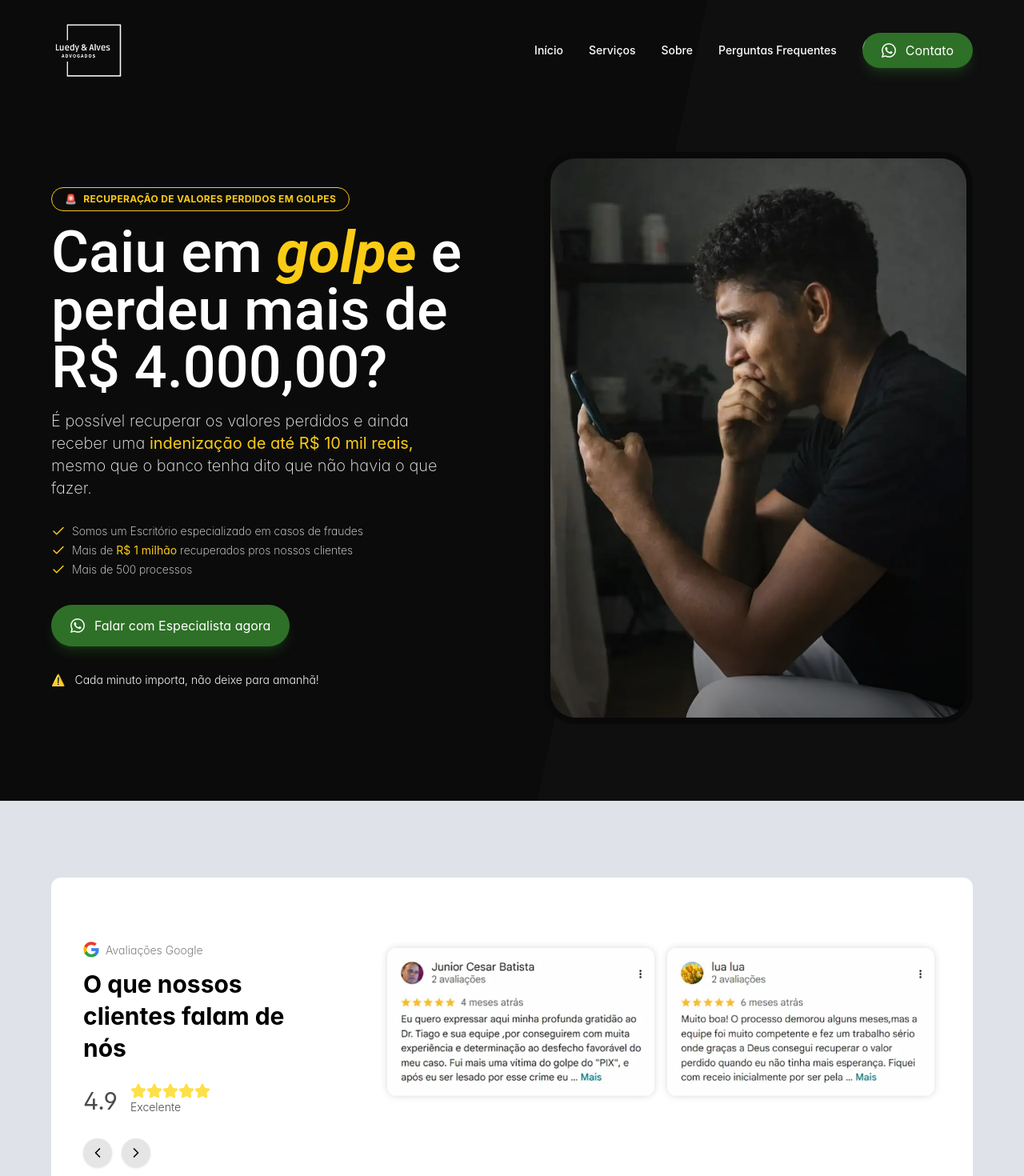
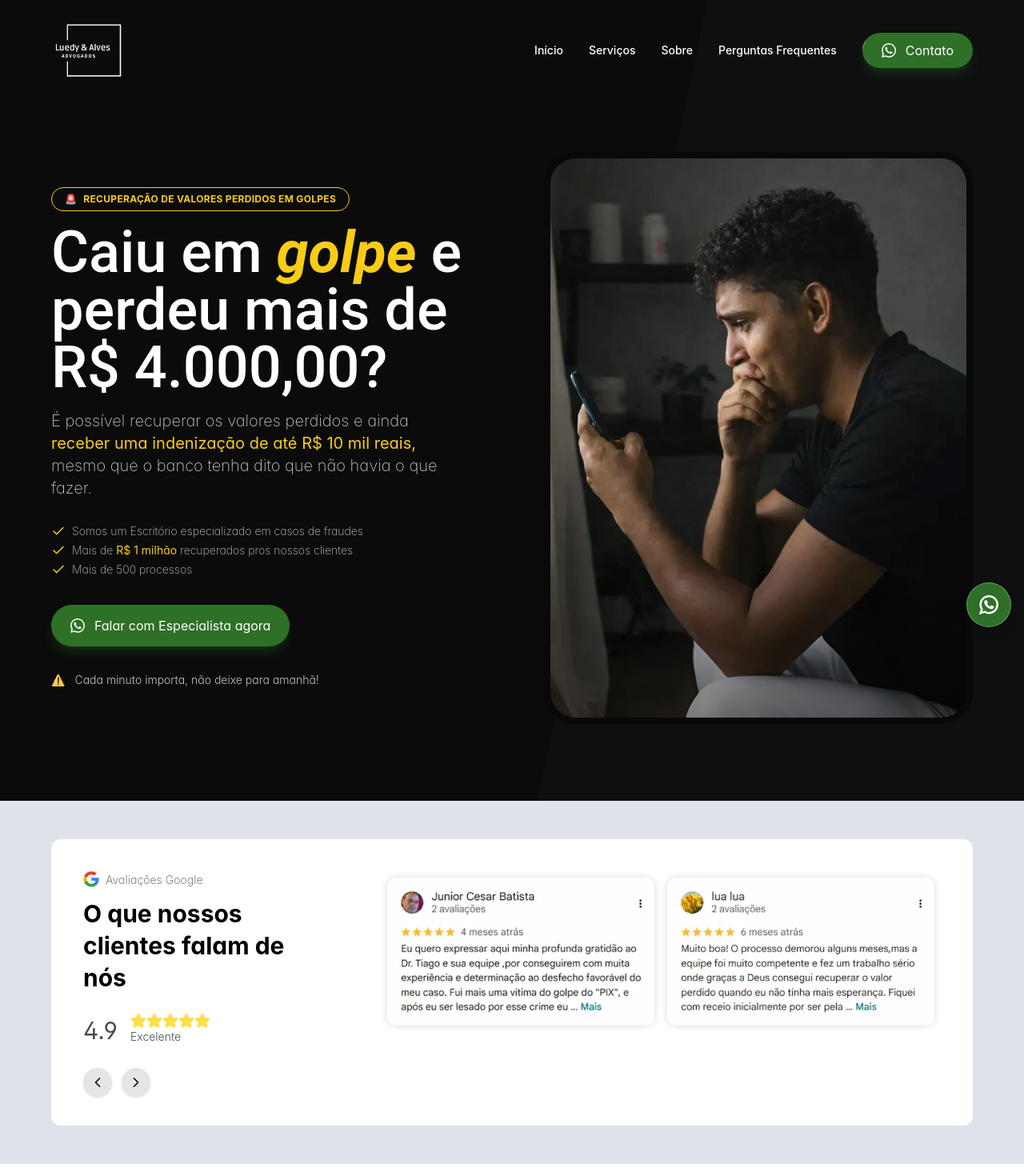
Before and after one commit to Paper-Street-Softwares/LPS-Luedys-e-Alves-Advogados, a React (Vite) app: page / in a window 1280 px wide. Shown: the top 1470 px of the page at 80% size. Built offline with nearby package versions, Linux system fonts and the light colour scheme.

Commit message:
fix: Button

```diff
--- a/src/components/sections/Diferences.jsx
+++ b/src/components/sections/Diferences.jsx
@@ -128,7 +128,7 @@ export function Diferences({ colorMode }) {
               </div>
             </div>
           </div>
-          {/* <div className="flex justify-center mt-6">
+          <div className="flex justify-center mt-6">
             <ButtonReflexo
               icon={
                 <svg
@@ -150,7 +150,7 @@ export function Diferences({ colorMode }) {
               }
               className={`clickevent w-fit`}
             />
-          </div> */}
+          </div>
         </div>
       </SectionWrapper>
     </SectionArea>
--- a/src/components/sections/SocialProof.jsx
+++ b/src/components/sections/SocialProof.jsx
@@ -81,7 +81,7 @@ function SocialProof({ colorMode }) {
   }
 
   return (
-    <SectionArea className={``}>
+    <SectionArea paddingTopAndBottom={false} className={``}>
       <SectionWrapper>
         {/* <SectionHeaderNovo
           miniTitle={content.texts.socialProof.minitag}
@@ -91,7 +91,7 @@ function SocialProof({ colorMode }) {
         /> */}
 
         <section
-          className={`rounded-xl p-5 w-full desktop1:px-10 py-20 max-w-[1215px] ${bgContainer}`}
+          className={`rounded-xl p-5 w-full desktop1:px-10 pt-10 pb-5 max-w-[1215px] my-6 tablet1:my-10 desktop1:my-12 ${bgContainer}`}
         >
           <div className="flex w-full justify-between relative flex-col desktop1:flex-row desktop1:gap-6">
             <div className="font-secondFont tablet1:w-[400px] desktop1:w-[310px] mx-auto desktop1:mx-0">
--- a/src/content/content.jsx
+++ b/src/content/content.jsx
@@ -140,9 +140,9 @@ const content = {
       SecondPart: <span>e perdeu mais de R$ 4.000,00?</span>,
       subtitle: (
         <p>
-          É possível recuperar os valores perdidos e ainda receber uma{" "}
+          É possível recuperar os valores perdidos e ainda{" "}
           <span className="text-primaryLight">
-            <strong> indenização de até R$ 10 mil reais,</strong>
+            <strong>receber uma indenização de até R$ 10 mil reais,</strong>
           </span>{" "}
           mesmo que o banco tenha dito que não havia o que fazer.
           <br />
@@ -644,6 +644,7 @@ const content = {
           ),
         },
       },
+      ctaButtonText: "Falar com o Advogado agora",
     },
     speed: {
       miniTag: <>A_Definir</>,
--- a/src/pages/Index.jsx
+++ b/src/pages/Index.jsx
@@ -178,9 +178,9 @@ export default function Index() {
             </Suspense>
           </AlternatingSection>
 
-          {/* <Suspense fallback={null}>
+          <Suspense fallback={null}>
             <WhatsappAnimated colorMode={colorMode} />
-          </Suspense> */}
+          </Suspense>
         </main>
       </ColorModeProvider>
     </>
--- a/tailwind.config.js
+++ b/tailwind.config.js
@@ -31,7 +31,7 @@ export default {
 
         // Copys
         corTitulosBranca: "#FFFFFF",
-        corOutrosTextosBranca: "#F5F5F5",
+        corOutrosTextosBranca: "#c4c4c4",
         corTitulosPreto: " #000000",
         corOutrosTextosPreto: "#4C4C4C",
 
```
